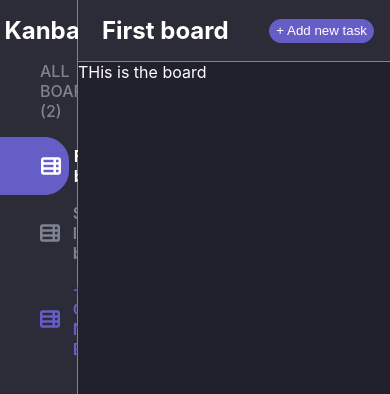
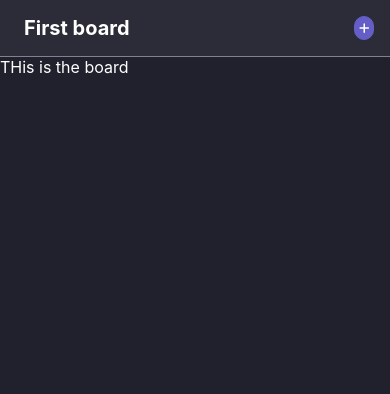
Before and after one commit to andreeaorian/kanban-web-app, a React (Create React App) app: page / in a window 390 px wide. Shown: the top 394 px of the page. Built offline with nearby package versions, Linux system fonts and the light colour scheme.

Commit message:
Responsive design

```diff
--- a/src/App.scss
+++ b/src/App.scss
@@ -11,6 +11,9 @@
 
 @media screen and (min-width: 768px) and (max-width: 1023px) {
 	//Tablet
+	h2 {
+		font-size: 1.25rem;
+	}
 }
 
 @media screen and (max-width: 767px) {
--- a/src/components/board/board.scss
+++ b/src/components/board/board.scss
@@ -1,4 +1,9 @@
 @import "../../assets/variables.scss";
+
+.board {
+	flex: 1;
+	height: 100vh;
+}
 
 .board.dark {
 	background-color: $dark_background;
@@ -12,21 +17,12 @@
 
 @media screen and (min-width: 1024px) {
 	//Desktop
-	.board {
-		width: 80%;
-	}
 }
 
 @media screen and (min-width: 768px) and (max-width: 1023px) {
 	//Tablet
-	.board {
-		width: 100%;
-	}
 }
 
 @media screen and (max-width: 767px) {
 	//Mobile
-	.board {
-		width: 100%;
-	}
 }
--- a/src/components/header/header.scss
+++ b/src/components/header/header.scss
@@ -13,11 +13,16 @@
 	}
 
 	.header-new-task {
+		display: flex;
+		gap: 0.25rem;
+		justify-content: center;
+		align-items: center;
 		background-color: $purplish_blue;
 		border-radius: 1rem;
 		border: 0.1rem solid $purplish_blue;
 		height: 1.5rem;
 		color: $white;
+		padding: 0.25rem;
 	}
 }
 
@@ -39,8 +44,39 @@
 
 @media screen and (min-width: 768px) and (max-width: 1023px) {
 	//Tablet
+	.header {
+		.header-board-title {
+			max-width: 15rem;
+			white-space: nowrap;
+			overflow: hidden;
+			text-overflow: ellipsis;
+		}
+	}
 }
 
 @media screen and (max-width: 767px) {
 	//Mobile
+	.header {
+		.header-board-title {
+			max-width: 15rem;
+			white-space: nowrap;
+			overflow: hidden;
+			text-overflow: ellipsis;
+			font-size: 1.25rem;
+		}
+
+		.header-new-task {
+			font-size: 0.75rem;
+		}
+	}
 }
+
+@media screen and (max-width: 485px) {
+	.header {
+		.header-new-task {
+			span {
+				display: none;
+			}
+		}
+	}
+}
--- a/src/components/header/header.tsx
+++ b/src/components/header/header.tsx
@@ -1,5 +1,7 @@
 import type { RootState } from "../../redux/store";
 import { useSelector } from "react-redux";
+import { FontAwesomeIcon } from "@fortawesome/react-fontawesome";
+import { faPlus } from "@fortawesome/free-solid-svg-icons";
 
 import "./header.scss";
 
@@ -12,7 +14,10 @@ export default function Header() {
 	return (
 		<header className={`header ${isDarkTheme ? "dark" : "light"}`}>
 			<h2 className="header-board-title">{board?.title}</h2>
-			<button className="header-new-task"> + Add new task</button>
+			<button className="header-new-task">
+				<FontAwesomeIcon icon={faPlus} />
+				<span>Add new task</span>
+			</button>
 		</header>
 	);
 }
--- a/src/components/popups/popup.scss
+++ b/src/components/popups/popup.scss
@@ -9,11 +9,8 @@
 
 	.box {
 		position: relative;
-		width: 30%;
 		margin: 0 auto;
 		height: auto;
-		max-height: calc(100vh - 3rem);
-		margin-top: calc(100vh - 85vh - 1.5rem);
 		border-radius: 0.25rem;
 		padding: 0.25rem;
 		overflow: auto;
@@ -42,3 +39,36 @@
 		color: $gray;
 	}
 }
+
+@media screen and (min-width: 1024px) {
+	//Desktop
+	.popup-box {
+		.box {
+			width: 30%;
+			max-height: calc(100vh - 3rem);
+			margin-top: calc(100vh - 85vh - 1.5rem);
+		}
+	}
+}
+
+@media screen and (min-width: 768px) and (max-width: 1023px) {
+	//Tablet
+	.popup-box {
+		.box {
+			width: 40%;
+			max-height: calc(100vh - 2rem);
+			margin-top: 1.5rem;
+		}
+	}
+}
+
+@media screen and (max-width: 767px) {
+	//Mobile
+	.popup-box {
+		.box {
+			width: 85%;
+			max-height: calc(100vh - 3rem);
+			margin-top: 1rem;
+		}
+	}
+}
--- a/src/components/sidebar/components/sidebar-board.tsx
+++ b/src/components/sidebar/components/sidebar-board.tsx
@@ -17,7 +17,7 @@ export default function SidebarBoardCard({
 		<div
 			className={`sidebar-board-card ${isSelected ? "selected" : ""}`}
 			onClick={() => dispatch(selectBoard(boardName))}>
-			<FontAwesomeIcon icon={faTableList} flip="both" size="lg" />
+			<FontAwesomeIcon icon={faTableList} flip="both" />
 			<span>{boardName}</span>
 		</div>
 	);
--- a/src/components/sidebar/sidebar.scss
+++ b/src/components/sidebar/sidebar.scss
@@ -1,7 +1,8 @@
 @import "../../assets/variables.scss";
 
 .sidebar {
-	width: 20%;
+	width: 18rem;
+	min-width: 12rem;
 	height: 100vh;
 	border-right: 0.1rem solid;
 
@@ -86,8 +87,15 @@
 
 @media screen and (min-width: 768px) and (max-width: 1023px) {
 	//Tablet
+	.sidebar {
+		width: 15rem;
+	}
 }
 
 @media screen and (max-width: 767px) {
 	//Mobile
+
+	.sidebar {
+		display: none;
+	}
 }
--- a/src/components/sidebar/sidebar.tsx
+++ b/src/components/sidebar/sidebar.tsx
@@ -45,7 +45,7 @@ export default function Sidebar() {
 					<div
 						className="sidebar-board-card sidebar-new-board"
 						onClick={addNewBoad}>
-						<FontAwesomeIcon icon={faTableList} flip="both" size="lg" />
+						<FontAwesomeIcon icon={faTableList} flip="both" />
 						<span>+ Create New Board</span>
 					</div>
 				</div>
```
